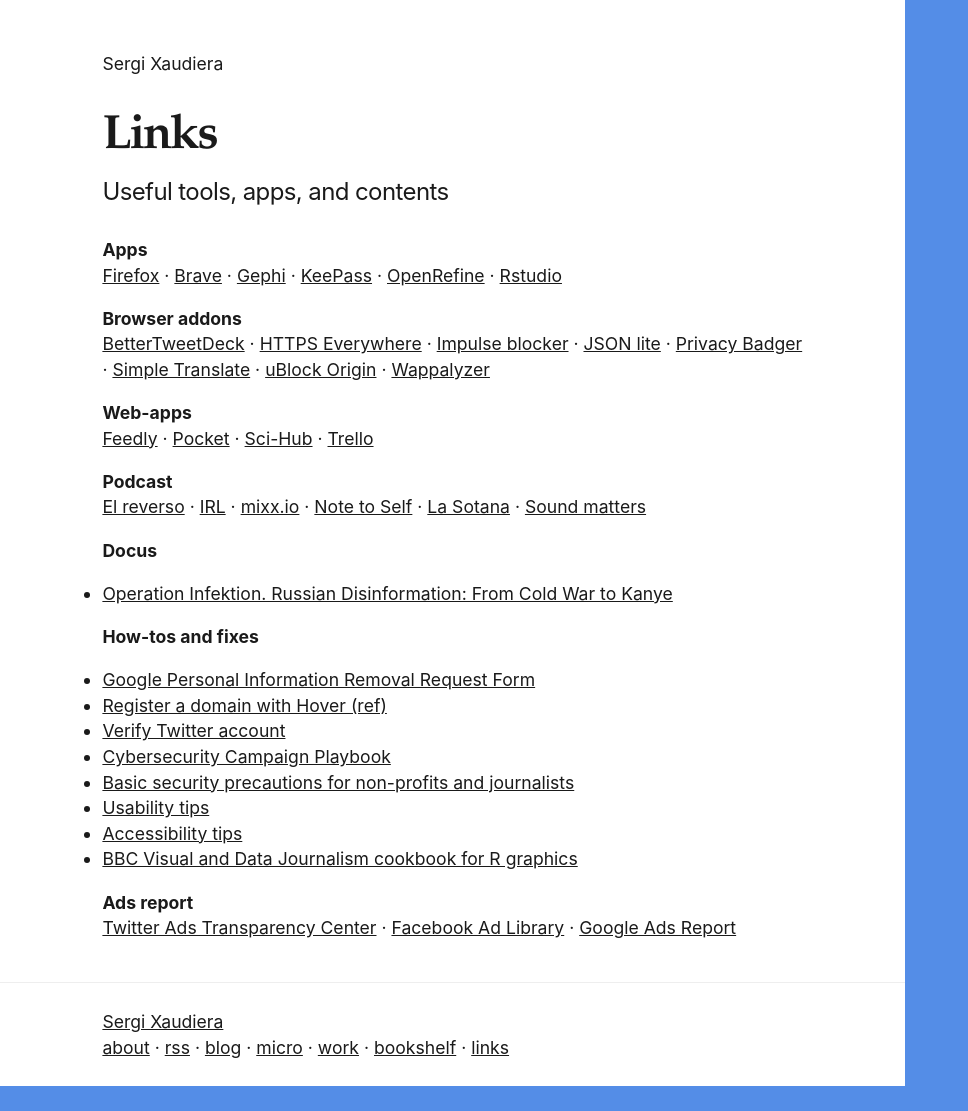
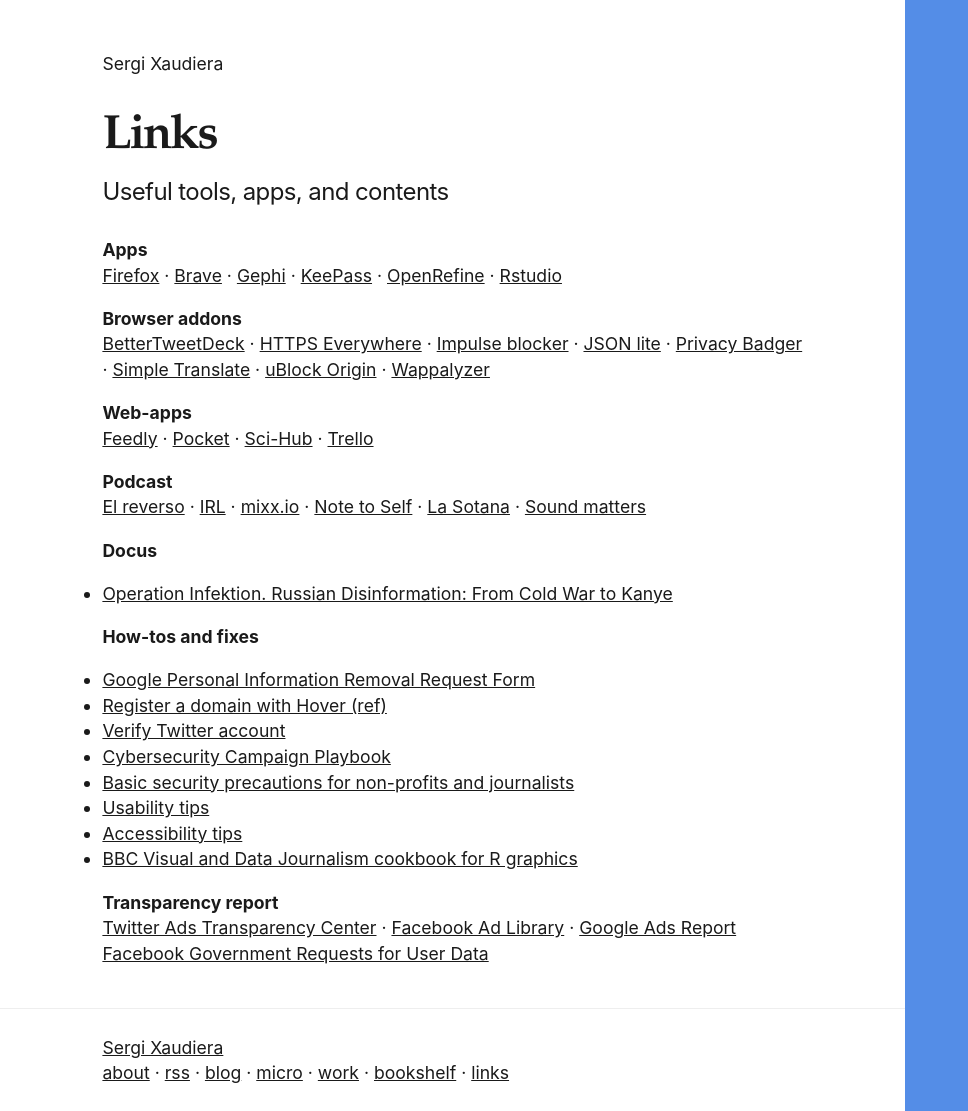
Before and after one commit to sergixaudiera/sergixaudiera.github.io, a Jekyll site: the page built from links.md, in a window 1280 px wide. Shown: the whole page, without its empty margins (0-968 px from the left). Built offline with Jekyll 4.4.1, drawn with Linux system fonts in a browser that asks for light colours; before the commit the page ends 1086 px from its top, so only the background shows below that.

Commit message:
+ fb gov request

```diff
--- a/links.md
+++ b/links.md
@@ -51,7 +51,8 @@
 - [Accessibility tips](https://github.com/UKHomeOffice/posters/tree/master/accessibility/dos-donts){:rel="nofollow"}
 - [BBC Visual and Data Journalism cookbook for R graphics](https://bbc.github.io/rcookbook/){:rel="nofollow"}
 
-**Ads report**
+**Transparency report**
 [Twitter Ads Transparency Center](https://ads.twitter.com/transparency/){:rel="nofollow"}  ·
 [Facebook Ad Library](https://www.facebook.com/ads/library/report/){:rel="nofollow"}  ·
 [Google Ads Report](https://transparencyreport.google.com/political-ads/region/ES){:rel="nofollow"}
+[Facebook Government Requests for User Data](https://transparency.facebook.com/government-data-requests/){:rel="nofollow"}
```
